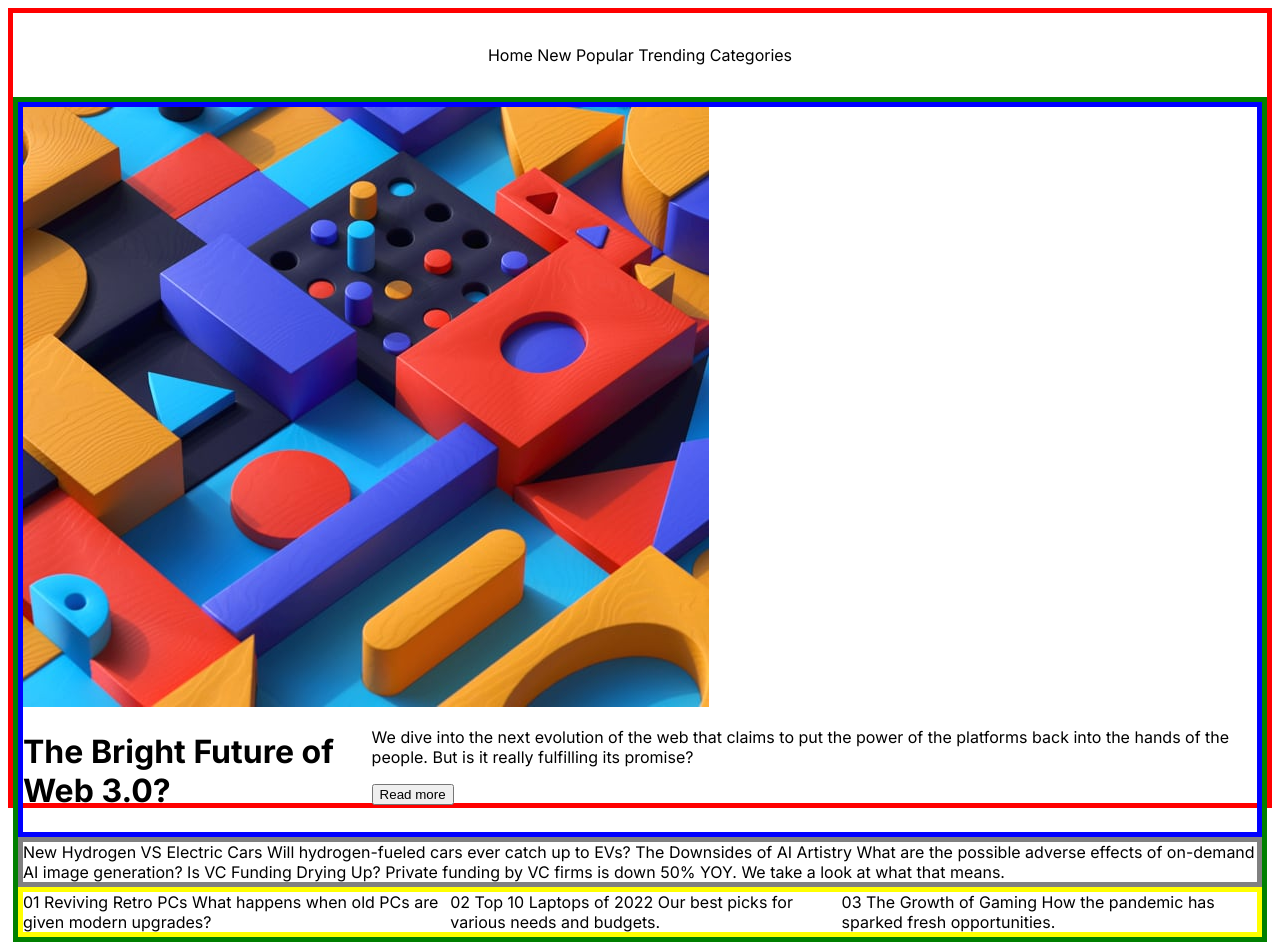
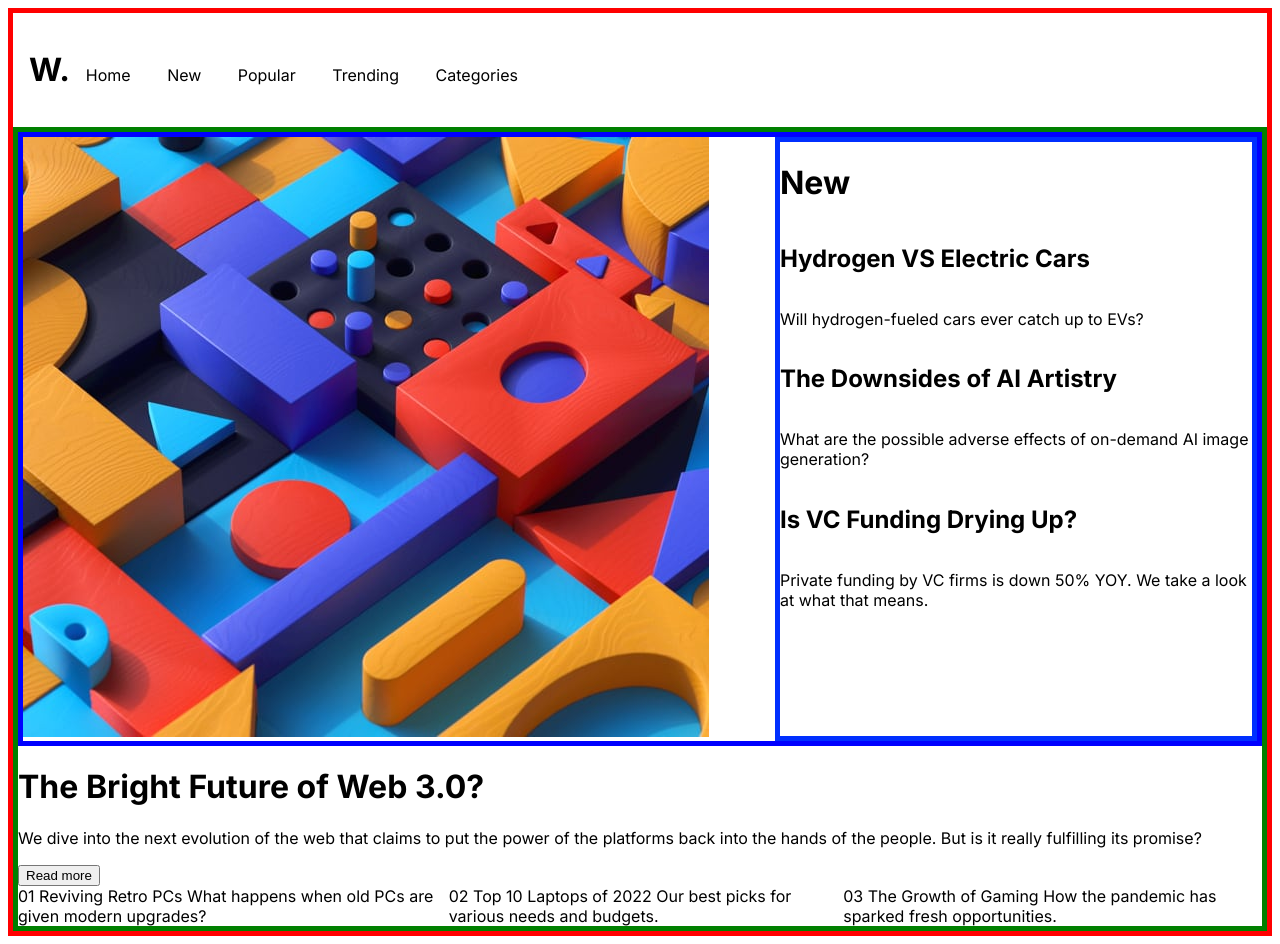
Before and after one commit to andressalazar08/Frontend_Mentor_project_5, a plain HTML site: page index.html in a window 1280 px wide. Drawn offline with Linux system fonts and the light colour scheme.

Commit message:
zonas mejoradas

```diff
--- a/index.html
+++ b/index.html
@@ -12,11 +12,21 @@
 <body>
 <div class="main-container">
   <div class="menu">
-    <p>Home
-      New
-      Popular
-      Trending
-      Categories</p>
+
+      <div class="submenu">
+        <h1>W.</h1>
+      </div>
+
+      <div class="submenu2">
+        <span>Home</span>
+        <span>New</span>
+        <span>Popular</span>
+        <span>Trending</span>
+        <span>Categories</span>
+      </div>
+
+
+
 
   </div>
 
@@ -25,6 +35,23 @@
       <div class="article-section-img">
         <img src="/assets/images/image-web-3-mobile.jpg" alt="">
       </div>
+      <div class="news-seccion">
+        <h1>New</h1>
+
+      <h2>Hydrogen VS Electric Cars</h2>
+      <p>Will hydrogen-fueled cars ever catch up to EVs?</p>
+
+      <h2>The Downsides of AI Artistry</h2>
+      <p>What are the possible adverse effects of on-demand AI image generation?</p>
+
+
+      <h2>Is VC Funding Drying Up?</h2>
+      <p>Private funding by VC firms is down 50% YOY. We take a look at what that means.</p>
+
+
+      </div>
+    </div>
+
     <div class="article-section-desc">
       <div class="article-section-desc-title">
         <h1>The Bright Future of Web 3.0?</h1>
@@ -43,23 +70,6 @@
 
     </div>
 
-
-
-    </div>
-
-    <div class="news-seccion">
-      New
-
-    Hydrogen VS Electric Cars
-    Will hydrogen-fueled cars ever catch up to EVs?
-
-    The Downsides of AI Artistry
-    What are the possible adverse effects of on-demand AI image generation?
-
-    Is VC Funding Drying Up?
-    Private funding by VC firms is down 50% YOY. We take a look at what that means.
-
-    </div>
 
     <div class="other-news">
       <div class="other-news-one">
--- a/styles.css
+++ b/styles.css
@@ -24,24 +24,37 @@ body{
 
 
 .main-container{
-    display: flex;
+    /* display: flex; */
     border:5px solid red;
-    flex-direction: column;
-    align-items: center;
+    /* flex-direction: column; */
+    /* align-items: center; */
     /* justify-content: center; */
-    max-height: 100vh;
-    margin: 0;
+    /* max-height: 100vh; */
+    /* margin: 0; */
 }
 
 
 
 .menu{
     margin: 1rem;
+    display: flex;
+    align-items:baseline;
+    /* flex-direction: row; */
+    /* max-width: 80%; */
+    /* align-items:; */
+
 }
 
-.menu p{
+.menu span{
+    margin: 1rem;
+    /* position: relative;
+    display: flex;
+    justify-content:right; */
+
+}
+/* .menu p{
     text-align: left;
-}
+} */
 
 .main-sub-container{
     border:5px solid green;
@@ -50,25 +63,31 @@ body{
 
 .article-section{
     border:5px solid blue;
+    display: flex;
 
 
 }
 
+.article-section-img{
+    width: 80%;
+}
+.article-section-desc{
+    /* display: flex; */
 
-.article-section-desc{
+}
+
+
+
+.other-news{
+
     display: flex;
 
 }
 
 .news-seccion{
-    border:5px solid gray;
-
-}
-
-.other-news{
-    border:5px solid yellow;
+    border:5px solid rgb(0, 47, 255);
     display: flex;
-    flex-direction: row;
+    flex-direction: column;
 }
 
 /*Estilos para el footer*/
```
Lines whose indentation alone changed are shown as unchanged.
